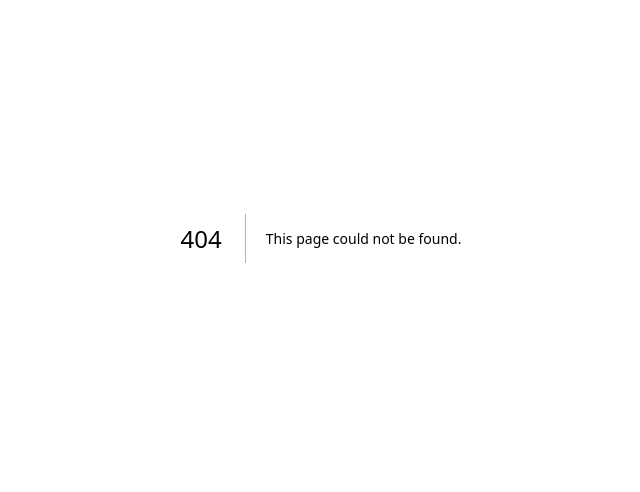
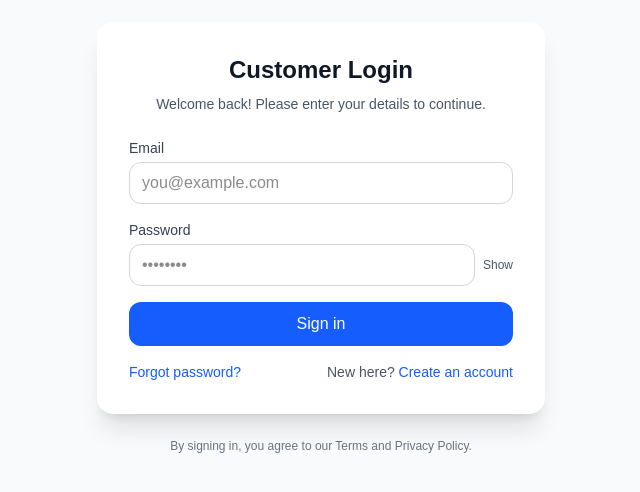
Before and after one commit to Hanpin-com/JoinUp, a Next.js app: page /login in a window 1280 px wide. Before the commit this address had no page. Shown: the part 162-654 px from the top of the page, without its empty margins (319-959 px from the left). Built offline with nearby package versions, Linux system fonts and the light colour scheme.

Commit message:
feat: add Customer Login page and auth context

```diff
--- a/src/pages/_app.js
+++ b/src/pages/_app.js
@@ -1,12 +1,13 @@
-import '../styles/globals.css';
-import { GlobalProvider } from '../pages/context/GlobalState';
+import "../styles/globals.css";
+import { GlobalProvider } from "../pages/context/GlobalState";
+import { AuthProvider } from "../pages/context/AuthContect";
 
-function MyApp({ Component, pageProps }) {
+export default function App({ Component, pageProps }) {
   return (
-    <GlobalProvider>
-      <Component {...pageProps} />
-    </GlobalProvider>
+    <AuthProvider>
+      <GlobalProvider>
+        <Component {...pageProps} />
+      </GlobalProvider>
+    </AuthProvider>
   );
 }
-
-export default MyApp;
--- /dev/null
+++ b/src/pages/api/auth/login.js
@@ -0,0 +1,18 @@
+export default function handler(req, res) {
+  if (req.method !== "POST") {
+    return res.status(405).json({ message: "Method not allowed" });
+  }
+
+  const { email, password } = req.body || {};
+  const DEMO_EMAIL = "customer@example.com";
+  const DEMO_PW = "joinup123";
+
+  if (email === DEMO_EMAIL && password === DEMO_PW) {
+    return res.status(200).json({
+      token: "demo.jwt.token.value",
+      user: { email },
+    });
+  }
+
+  return res.status(401).json({ message: "Invalid email or password" });
+}
--- /dev/null
+++ b/src/pages/context/AuthContect.js
@@ -0,0 +1,62 @@
+import { createContext, useContext, useEffect, useMemo, useState } from "react";
+import { useRouter } from "next/router";
+
+const AuthContext = createContext(null);
+
+export function AuthProvider({ children }) {
+  const router = useRouter();
+  const [user, setUser] = useState(null);   // { email }
+  const [token, setToken] = useState(null); // demo token
+  const [loading, setLoading] = useState(true);
+
+  // hydrate from localStorage on first load (client-side)
+  useEffect(() => {
+    try {
+      const t = localStorage.getItem("joinup_token");
+      const u = localStorage.getItem("joinup_user");
+      if (t && u) {
+        setToken(t);
+        setUser(JSON.parse(u));
+      }
+    } catch {}
+    setLoading(false);
+  }, []);
+
+  const login = async (email, password) => {
+    // demo call to our API route
+    const res = await fetch("/api/auth/login", {
+      method: "POST",
+      headers: { "Content-Type": "application/json" },
+      body: JSON.stringify({ email, password }),
+    });
+
+    if (!res.ok) {
+      const { message } = await res.json();
+      throw new Error(message || "Login failed");
+    }
+
+    const data = await res.json(); // { token, user: { email } }
+    setToken(data.token);
+    setUser(data.user);
+    localStorage.setItem("joinup_token", data.token);
+    localStorage.setItem("joinup_user", JSON.stringify(data.user));
+    return data;
+  };
+
+  const logout = () => {
+    setToken(null);
+    setUser(null);
+    try {
+      localStorage.removeItem("joinup_token");
+      localStorage.removeItem("joinup_user");
+    } catch {}
+    router.push("/");
+  };
+
+  const value = useMemo(() => ({ user, token, loading, login, logout }), [user, token, loading]);
+  return <AuthContext.Provider value={value}>{children}</AuthContext.Provider>;
+}
+
+export function useAuth() {
+  return useContext(AuthContext);
+}
--- a/src/pages/context/GlobalState.js
+++ b/src/pages/context/GlobalState.js
@@ -1,45 +1,34 @@
-import { createContext, useContext, useState, useEffect } from 'react';
+import { createContext, useContext, useMemo, useState } from "react";
 
-const GlobalContext = createContext();
+const GlobalContext = createContext(null);
 
-export const GlobalProvider = ({ children }) => {
+export function GlobalProvider({ children }) {
+  // Filters for events list
+  const [filters, setFilters] = useState({ query: "", category: "", date: "" });
+
+  // RSVP state (array of event objects: { id, title, date, location, ... })
   const [rsvps, setRsvps] = useState([]);
-  const [filters, setFilters] = useState({ category: '', date: '' });
-
-  // Load RSVPs from localStorage on first render
-  useEffect(() => {
-    const saved = localStorage.getItem('rsvps');
-    if (saved) setRsvps(JSON.parse(saved));
-  }, []);
-
-  // Save RSVPs to localStorage whenever they change
-  useEffect(() => {
-    localStorage.setItem('rsvps', JSON.stringify(rsvps));
-  }, [rsvps]);
 
   const addRsvp = (event) => {
-    if (!rsvps.some(e => e.id === event.id)) {
-      setRsvps(prev => [...prev, event]);
-    }
+    setRsvps((prev) => {
+      if (prev.some((e) => e.id === event.id)) return prev; // avoid duplicates
+      return [...prev, event];
+    });
   };
 
-  const removeRsvp = (id) => {
-    setRsvps(prev => prev.filter(e => e.id !== id));
+  const removeRsvp = (eventId) => {
+    setRsvps((prev) => prev.filter((e) => e.id !== eventId));
   };
 
-  return (
-    <GlobalContext.Provider
-      value={{
-        rsvps,
-        filters,
-        setFilters,
-        addRsvp,
-        removeRsvp
-      }}
-    >
-      {children}
-    </GlobalContext.Provider>
+  const value = useMemo(
+    () => ({ filters, setFilters, rsvps, addRsvp, removeRsvp }),
+    [filters, rsvps]
   );
-};
 
-export const useGlobalContext = () => useContext(GlobalContext);
+  return <GlobalContext.Provider value={value}>{children}</GlobalContext.Provider>;
+}
+
+export function useGlobalContext() {
+  const ctx = useContext(GlobalContext);
+  return ctx;
+}
--- a/src/pages/events.js
+++ b/src/pages/events.js
@@ -1,22 +1,25 @@
-import EventCard from '../pages/components/EventCard';
-import { useGlobalContext } from '../pages/context/GlobalState';
-import Layout from '../pages/components/Layout';
+// src/pages/events.js
+import EventCard from "../pages/components/EventCard";
+import Layout from "../pages/components/Layout";
+import { useGlobalContext } from "../pages/context/GlobalState";
 
 export default function EventsPage() {
-  const { filters } = useGlobalContext();
+  const ctx = useGlobalContext() || { filters: { category: "", date: "" } };
+  const { filters } = ctx;
 
   // Sample static data (replace with API fetch later)
   const sampleEvents = [
-    { id: 1, title: 'Garage Sale', date: 'Aug 5', location: 'Maple St.', category: 'community' },
-    { id: 2, title: 'Art Fair', date: 'Aug 7', location: 'Main Plaza', category: 'art' },
-    { id: 3, title: 'Food Truck Rally', date: 'Aug 12', location: 'Park Ave', category: 'food' },
+    { id: 1, title: "Garage Sale",       date: "Aug 5",  location: "Maple St.",  category: "community" },
+    { id: 2, title: "Art Fair",          date: "Aug 7",  location: "Main Plaza", category: "art" },
+    { id: 3, title: "Food Truck Rally",  date: "Aug 12", location: "Park Ave",   category: "food" },
   ];
 
   // Apply filters if set
-  const visibleEvents = sampleEvents.filter(e =>
-    (filters.category ? e.category === filters.category : true) &&
-    (filters.date ? e.date === filters.date : true)
-  );
+  const visibleEvents = sampleEvents.filter((e) => {
+    const okCategory = filters?.category ? e.category === filters.category : true;
+    const okDate = filters?.date ? e.date === filters.date : true;
+    return okCategory && okDate;
+  });
 
   return (
     <Layout>
@@ -28,13 +31,14 @@ export default function EventsPage() {
         )}
 
         <div className="grid gap-4 sm:grid-cols-2 lg:grid-cols-3">
-          {visibleEvents.map(event => (
+          {visibleEvents.map((event) => (
             <EventCard
               key={event.id}
               id={event.id}
               title={event.title}
               date={event.date}
               location={event.location}
+              // category={event.category}
             />
           ))}
         </div>
--- /dev/null
+++ b/src/pages/login.js
@@ -0,0 +1,111 @@
+import Head from "next/head";
+import Link from "next/link";
+import { useState } from "react";
+import { useRouter } from "next/router";
+import { useAuth } from "../pages/context/AuthContect";
+
+export default function LoginPage() {
+  const router = useRouter();
+  const { login } = useAuth();
+  const [email, setEmail] = useState("");
+  const [password, setPassword] = useState("");
+  const [showPw, setShowPw] = useState(false);
+  const [submitting, setSubmitting] = useState(false);
+  const [error, setError] = useState("");
+
+  const onSubmit = async (e) => {
+    e.preventDefault();
+    setError("");
+    setSubmitting(true);
+    try {
+      await login(email.trim(), password);
+      // Go back if user came from a protected page; otherwise go home
+      router.back();
+      setTimeout(() => router.push("/"), 0);
+    } catch (err) {
+      setError(err.message || "Login failed");
+    } finally {
+      setSubmitting(false);
+    }
+  };
+
+  return (
+    <>
+      <Head>
+        <title>Customer Login · JoinUp</title>
+      </Head>
+      <main className="min-h-screen bg-gray-50 flex flex-col items-center justify-center px-4">
+        <div className="w-full max-w-md bg-white shadow-xl rounded-2xl p-8">
+          <h1 className="text-2xl font-bold text-gray-900 text-center">Customer Login</h1>
+          <p className="mt-2 text-sm text-gray-600 text-center">
+            Welcome back! Please enter your details to continue.
+          </p>
+
+          <form onSubmit={onSubmit} className="mt-6 space-y-4">
+            <div>
+              <label className="block text-sm font-medium text-gray-700">Email</label>
+              <input
+                type="email"
+                required
+                value={email}
+                onChange={(e) => setEmail(e.target.value)}
+                className="mt-1 w-full rounded-xl border border-gray-300 px-3 py-2 focus:outline-none focus:ring-2 focus:ring-blue-500"
+                placeholder="you@example.com"
+                autoComplete="email"
+              />
+            </div>
+
+            <div>
+              <label className="block text-sm font-medium text-gray-700">Password</label>
+              <div className="mt-1 flex items-center gap-2">
+                <input
+                  type={showPw ? "text" : "password"}
+                  required
+                  value={password}
+                  onChange={(e) => setPassword(e.target.value)}
+                  className="w-full rounded-xl border border-gray-300 px-3 py-2 focus:outline-none focus:ring-2 focus:ring-blue-500"
+                  placeholder="••••••••"
+                  autoComplete="current-password"
+                  minLength={6}
+                />
+                <button
+                  type="button"
+                  onClick={() => setShowPw((v) => !v)}
+                  className="text-xs text-gray-600 hover:text-gray-900"
+                >
+                  {showPw ? "Hide" : "Show"}
+                </button>
+              </div>
+            </div>
+
+            {error ? (
+              <div className="text-sm text-red-600 bg-red-50 border border-red-200 rounded-xl px-3 py-2">
+                {error}
+              </div>
+            ) : null}
+
+            <button
+              type="submit"
+              disabled={submitting}
+              className="w-full rounded-xl bg-blue-600 text-white py-2.5 font-medium hover:bg-blue-700 disabled:opacity-60"
+            >
+              {submitting ? "Signing in..." : "Sign in"}
+            </button>
+
+            <div className="flex items-center justify-between text-sm">
+              <Link href="#" className="text-blue-600 hover:underline">Forgot password?</Link>
+              <span className="text-gray-600">
+                New here?{" "}
+                <Link href="/signup" className="text-blue-600 hover:underline">Create an account</Link>
+              </span>
+            </div>
+          </form>
+        </div>
+
+        <p className="mt-6 text-xs text-gray-500">
+          By signing in, you agree to our Terms and Privacy Policy.
+        </p>
+      </main>
+    </>
+  );
+}
```
Also changed, not shown: src/pages/components/Navbar.js (+26 -3 lines), src/pages/profile.js (+44 -10 lines).
